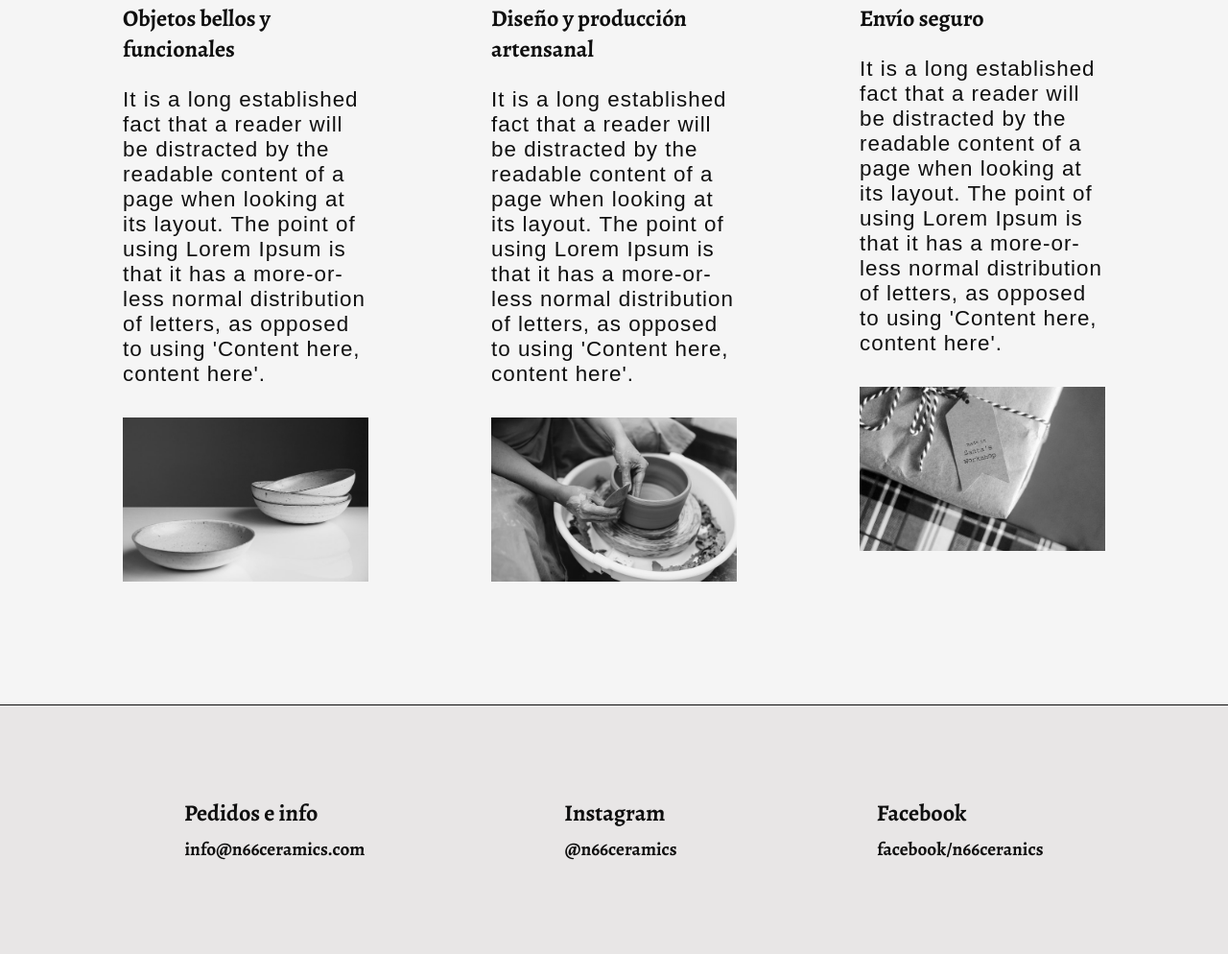
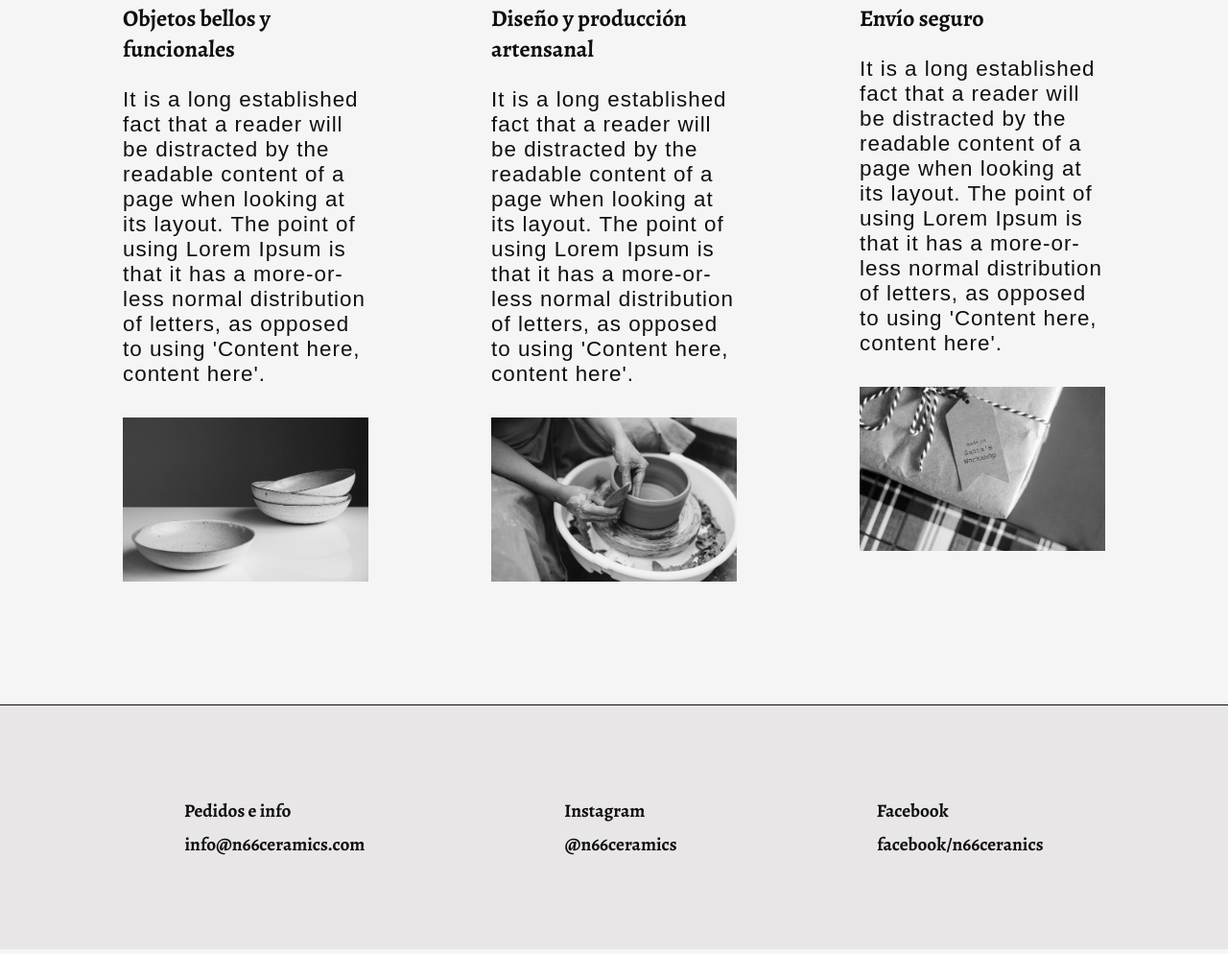
Before and after one commit to NuriaAS/n66-home, a plain HTML site: page index.html in a window 1280 px wide. Shown: the part 2830-3824 px from the top of the page at 96% size. Drawn offline with nearby package versions, Linux system fonts and the light colour scheme.

Commit message:
Fix size footer text

```diff
--- a/style.css
+++ b/style.css
@@ -329,7 +329,9 @@ section > img, .collections__section > img {
     }
   }
 
-
+footer > div > h4 {
+    font-size: var(--text-p);
+}
   /* COLLECTION PAGE */
 
   .collection-1 {
```
